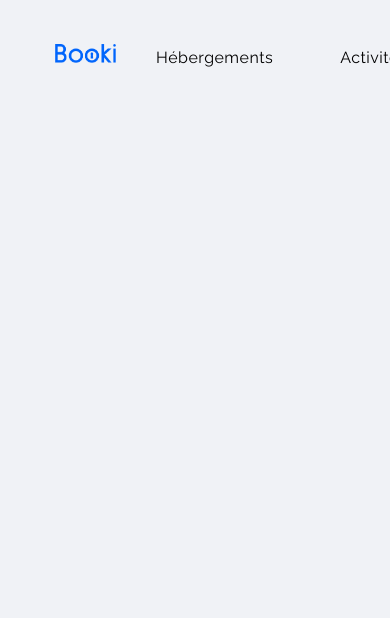
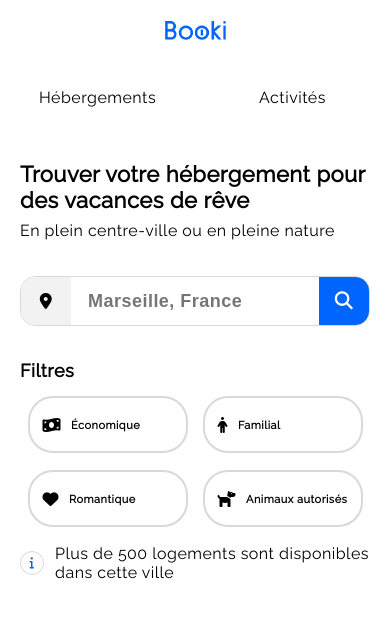
Before and after one commit to BlackSheepsTV/Projet-2-Html, a plain HTML site: page index.html in a window 390 px wide. Drawn offline with Linux system fonts and the light colour scheme.

Commit message:
Header mobile finished

```diff
--- a/css/style.css
+++ b/css/style.css
@@ -9,7 +9,6 @@
 :after,
 :before {
     box-sizing: border-box;
-    font-family: 'Raleway', sans-serif;
     letter-spacing: 0.03rem;
 }
 
@@ -24,13 +23,13 @@ html,body {
     display: flex;
     flex-direction: column;
     align-items: center;
-    background-color: #F0F2F6;
+    background-color: white;
+    font-family: 'Raleway', sans-serif;
 }
 
 #app {
     width: 100%;
     height: 100%;
-    max-width: 1400px;
 }
 
 /* ----------- TEXT ----------- */
@@ -39,58 +38,188 @@ html,body {
     font-size: 22px;
     font-weight: 700;
     line-height: 26px;
+    margin-bottom: 8px;
 }
 
 .title-card {
-    font-weight: 16px;
+    font-size: 16px;
     font-weight: 700;
     line-height: 19px;
 }
 
-.title-filter {
-    font-weight: 18px;
+.title-18 {
+    font-size: 18px;
     font-weight: 700;
     line-height: 21px;
+}
+
+h1,h2,h3,p {
+    margin: 0;
 }
 
 /* ----------- HEADER ----------- */
 
 header {
     display: flex;
-    justify-content: space-between;
-    padding: 0px 77px 0px 55px;
-    margin-bottom: 63px;
+    flex-direction: column;
+    align-items: center;
+    margin-bottom: 31px;
 }
 
 .logo-header {
     width: 61px;
     height: 100%;
-    margin-top: 44px;
+    margin-top: 21px;
+    margin-bottom: 48px;
 }
 
 .logo-header:hover {
     cursor: pointer;
 }
 
+nav {
+    width: 100%;
+}
+
 ul {
+    width: 100%;
     display: flex;
     align-items: center;
     margin: 0;
+    padding: 0;
 }
 
 li {
+    display: flex;
+    justify-content: center;
     list-style-type: none;
-    margin-right: 67px;
-    padding-top: 48px;
+    padding-bottom: 23px;
+    flex: 1;
 }
 
 li:hover {
     color: var(--color-blue);
-    border-top: 2px solid var(--color-blue);
-    padding-top: 46px;
+    border-bottom: 3px solid var(--color-blue);
+    padding-bottom: 20px;
     cursor: pointer;
 }
 
-li:nth-last-child(1) {
-    margin-right: 0px;
+/* ----------- SECTION FILTER ----------- */
+
+.section {
+    display: flex;
+    flex-direction: column;
 }
+
+.section-filter {
+    padding: 0 20px;
+}
+
+.search-city-wrapper {
+    width: 100%;
+    min-width: 150px;
+    height: 50px;
+    display: flex;
+    align-items: center;
+    margin-top: 36px;
+    margin-bottom: 34px;
+    border: 1px solid var(--color-grey-border);
+    border-radius: 15px;
+    overflow: hidden;
+}
+
+.map-marker-wrapper {
+    width: 50px;
+    height: inherit;
+    display: flex;
+    justify-content: center;
+    align-items: center;
+    background-color: var(--color-grey);
+}
+
+.search-city {
+    min-width: 50px;
+    height: inherit;
+    border: none;
+    outline: none;
+    padding-left: 17px;
+    flex: 1;
+}
+
+.search-button {
+    width: 50px;
+    height: inherit;
+    display: flex;
+    justify-content: center;
+    align-items: center;
+    color: white;
+    background-color: var(--color-blue);
+}
+
+.search-button-rechercher {
+    display: none;
+}
+
+.filtered-wrapper {
+    display: flex;
+    flex-direction: column;
+
+}
+
+.filtres-title {
+    margin: 0 0 15px 0;
+}
+
+.filtered-items-wrapper {
+    display: flex;
+    justify-content: space-around;
+    align-items: center;
+    flex-wrap: wrap;
+}
+
+.filtered-item {
+    width: 160px;
+    display: flex;
+    align-items: center;
+    padding: 19px 13px 18px 13px;
+    margin-bottom: 17px;
+    border: 2px solid var(--color-grey-border);
+    border-radius: 25px;
+}
+
+.filtered-item p {
+    font-size: 11px;
+    font-weight: 700;
+    line-height: 13px;
+}
+
+.filtered-item i {
+    margin-right: 10px;
+}
+
+.filtered-item:hover {
+    background-color: #DEEBFF;
+    cursor: pointer;
+}
+
+.info-wrapper {
+    display: flex;
+    align-items: center;
+}
+
+.info-logo {
+    width: 24px;
+    min-width: 24px;
+    height: 24px;
+    display: flex;
+    justify-content: center;
+    align-items: center;
+    border: 1px solid var(--color-grey-border);
+    border-radius: 50%;
+    margin-right: 11px;
+}
+
+.info-logo .fa-info {
+    font-size: 12px;
+    color: var(--color-blue)
+}
--- a/index.html
+++ b/index.html
@@ -1,15 +1,18 @@
 <!DOCTYPE html>
 <html>
     <head>
-        <title></title>
+        <title>Booki</title>
 
 	    <meta charset="utf-8">
         <meta name="viewport" content="width=device-width,initial-scale=1"/>
+
         <link rel="stylesheet" type="text/css" href="./css/style.css">
 
         <style>
             @import url('https://fonts.googleapis.com/css2?family=Raleway&display=swap');
         </style>
+
+        <script src="https://kit.fontawesome.com/528309c352.js" crossorigin="anonymous"></script>
     </head>
 
     <body>
@@ -26,12 +29,60 @@
             </header>
 
             <main>
-                <section>
+                <section class="section section-filter">
+                    <h1 class="title-section">Trouver votre hébergement pour des vacances de rêve</h1>
+                    <p>En plein centre-ville ou en pleine nature</p>
+
+                    <div class="search-city-wrapper">
+                        <div class="map-marker-wrapper">
+                            <i class="fa-solid fa-location-dot"></i>
+                        </div>
+
+                        <input class="search-city title-18" type="text" name="search-city" placeholder="Marseille, France">
+
+                        <div class="search-button title-18">
+                            <i class="fa-solid fa-magnifying-glass"></i>
+                            <p class="search-button-rechercher">Rechercher</p>
+                        </div>
+                    </div>
+
+                    <div class="filtered-wrapper">
+                        <p class="title-18 filtres-title">Filtres</p>
+
+                        <div class="filtered-items-wrapper">
+                            <div class="filtered-item">
+                                <i class="fa-solid fa-money-bill-wave"></i>
+                                <p>Économique</p>
+                            </div>
+
+                            <div class="filtered-item">
+                                <i class="fa-solid fa-person"></i>
+                                <p>Familial</p>
+                            </div>
+
+                            <div class="filtered-item">
+                                <i class="fa-solid fa-heart"></i>
+                                <p>Romantique</p>
+                            </div>
+
+                            <div class="filtered-item">
+                                <i class="fa-solid fa-dog"></i>
+                                <p>Animaux autorisés</p>
+                            </div>
+                        </div>
+                    </div>
+
+                    <div class="info-wrapper">
+                        <div class="info-logo">
+                            <i class="fa-solid fa-info"></i>
+                        </div>
+
+                        <p>Plus de 500 logements sont disponibles dans cette ville</p>
+                    </div>
+
 
                 </section>
             </main>
        </div>
     </body>
-
-    <script src="https://kit.fontawesome.com/28027e0f00.js" crossorigin="anonymous"></script>
 </html>
```
